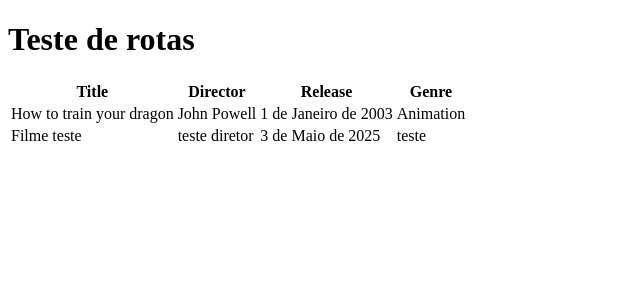
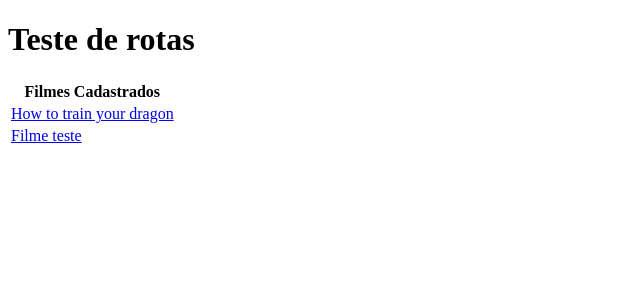
Before and after one commit to RaiFM/movie-manager, a Django app: page / in a window 1280 px wide. Shown: the top 300 px of the page, without its empty margins (0-640 px from the left). Run offline with Django 5.2, Linux system fonts and the light colour scheme; data comes from the database, SQL or seed files in the repository.

Commit message:
adicionando tela de detalhes de filme e links no index

```diff
--- a/base/templates/index.html
+++ b/base/templates/index.html
@@ -12,17 +12,11 @@
     <!-- <p> {{ director }}</p> -->
     <table>
         <thead>
-            <th>Title</th>
-            <th>Director</th>
-            <th>Release</th>
-            <th>Genre</th>
+            <th>Filmes Cadastrados</th>
         </thead>
         {% for mov in movies %}
         <tbody>
-            <td> {{ mov.title }}</td>
-            <td> {{ mov.director }}</td>
-            <td> {{ mov.release }}</td>
-            <td> {{ mov.genre }}</td>
+            <td><a href="{% url 'movie' mov.id %}">{{ mov.title }}</a></td>
         </tbody>
         {% endfor %}
     </table>
--- a/base/views.py
+++ b/base/views.py
@@ -6,12 +6,17 @@ from .models import movie
 
 def index(request):
     mov = movie.objects.all()
-    # mov = movie.objects.get(id=pk)
 
     context = {
-        # 'movie': 'How to train your dragon',
-        # 'director': 'John Powell'
         'movies': mov,
     }
 
     return render(request, 'index.html', context)
+
+def mov(request, pk):
+    filme = movie.objects.get(id=pk)
+
+    context = {
+        'movie': filme,
+    }
+    return render(request, 'movie.html', context)
--- a/movie_manager/urls.py
+++ b/movie_manager/urls.py
@@ -17,10 +17,11 @@ Including another URLconf
 from django.contrib import admin
 from django.urls import path
 from base.views import index
+from base.views import mov
 
 
 urlpatterns = [
     path('admin/', admin.site.urls),
-    path('', index),
-    path('movie/<int:pk>', index, name = 'movie')
+    path('', index, name = "index" ),
+    path('movie/<int:pk>', mov, name = 'movie')
 ]
```
Also changed, not shown: base/templates/movie.html (added, +18 -0 lines).
